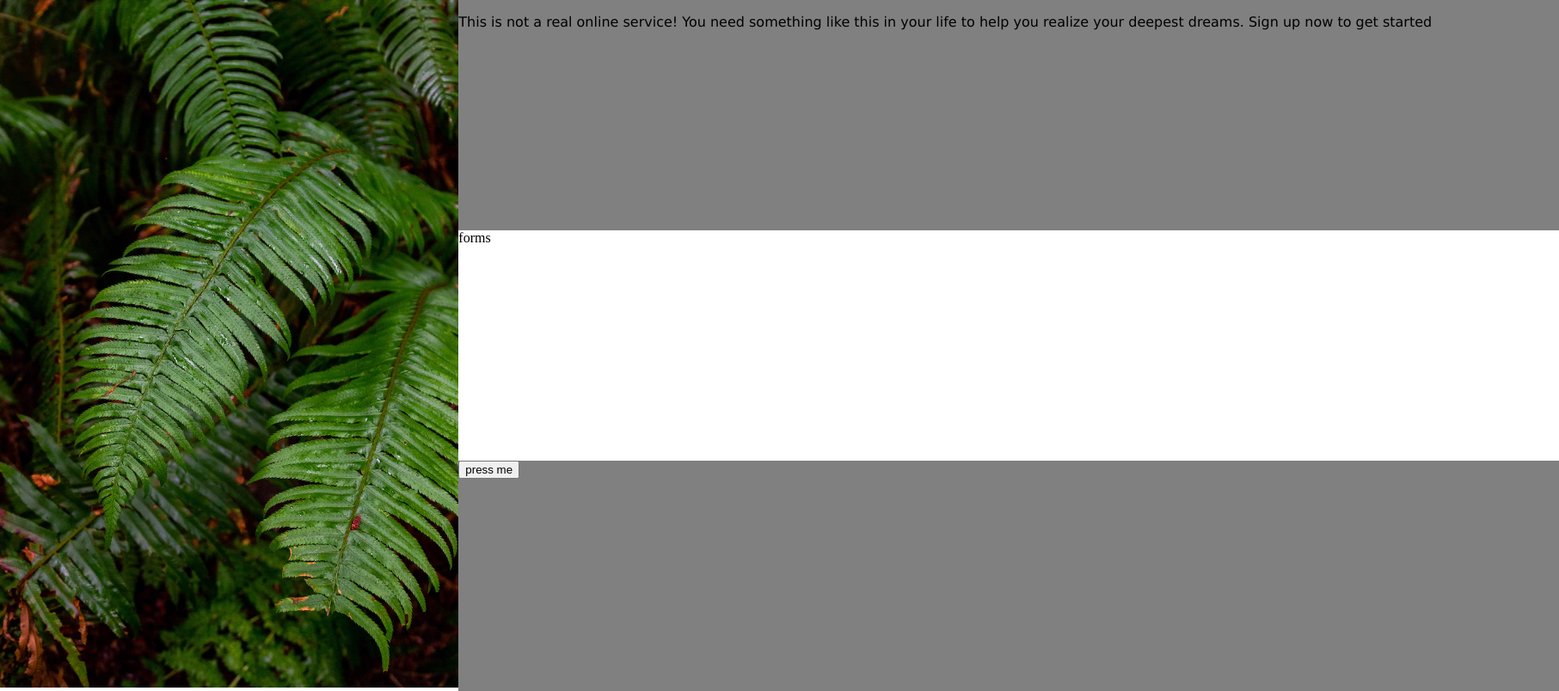
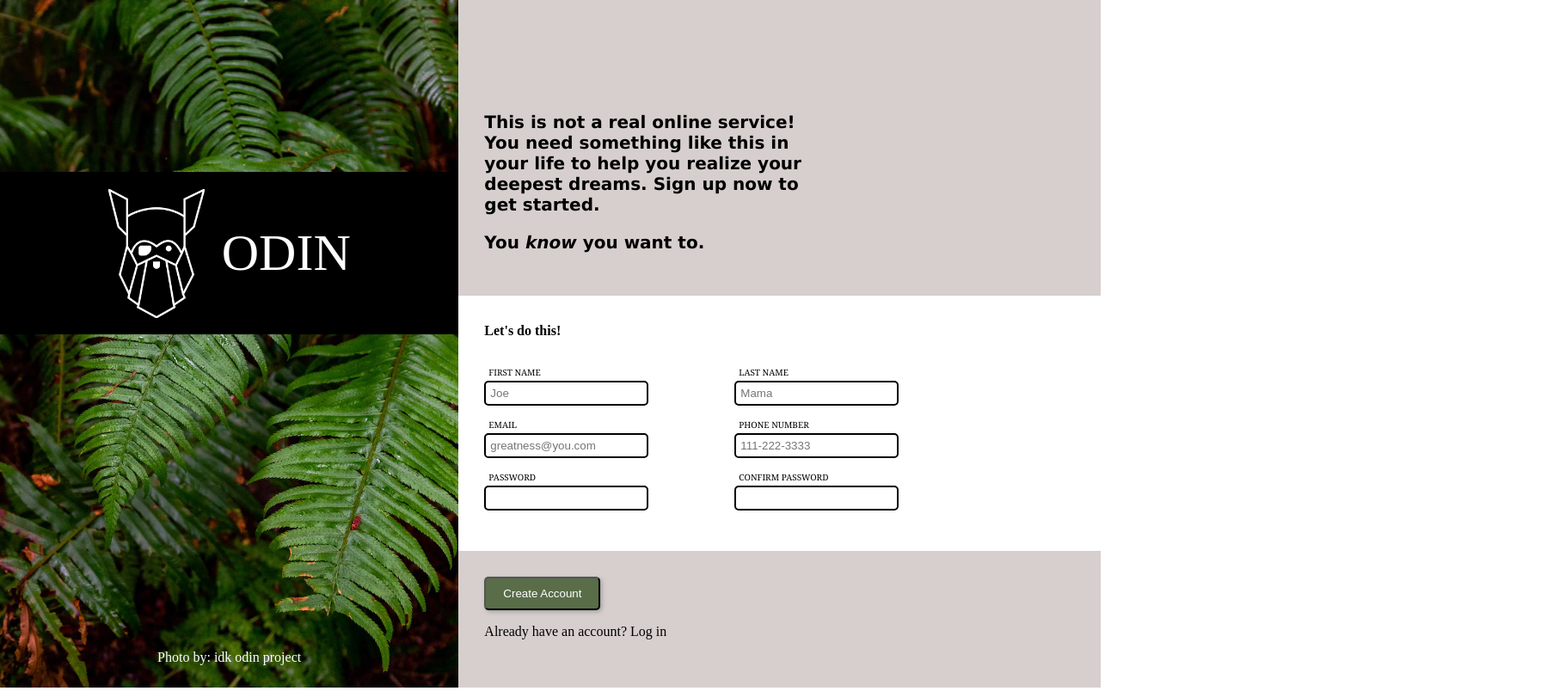
Before and after one commit to edwincheng0530/signup-form, a plain HTML site: page index.html in a window 1280 px wide. Shown: the whole page at 86% size, 1813 px wide, since content can reach past the window. Drawn offline with Linux system fonts and the light colour scheme.

Commit message:
Create base site

```diff
--- a/index.html
+++ b/index.html
@@ -8,15 +8,60 @@
     <link rel="stylesheet" href="styles.css">
 </head>
 <body>
-    <div class="entire-container">
+    <div class="sidebar">
         <div class="img-container">
-            <img src="green-leafs.webp" alt="Green leaves">
+            <div class="logo-and-title">
+                <img src="odin-logo.png" alt="The Odin Project Logo">
+                <p>ODIN</p>
+            </div>
         </div>
-        <div class="msg-container">
-            <div class="gray-bg description"><p>This is not a real online service! You need something like this in your life to help you realize your deepest dreams. Sign up now to get started</p></div>
-            <div class="forms">forms</div>
-            <div class="gray-bg button"><button>press me</button></div>
+        <img class="leaves" src="green-leafs.webp" alt="Green leaves">
+        <p class="credits">Photo by: idk odin project</p>
+    </div>
+
+    <form id="form" action="" method="get">
+        <div class="description">
+            <p id="main-description">This is not a real online service! You need something like this in your life to help you realize your deepest dreams. Sign up now to get started. </p>
+            <p id="secondary-description">You <i>know</i> you want to.</p>
         </div>
-    </div>
+        <legend id="legend">Let's do this!</legend>
+        <div class="info-container">
+            <div id="first-row">
+                <div class="question">
+                    <label for="first">FIRST NAME</label>
+                    <input type="text" id="first" name="first-name" placeholder="Joe" required>
+                </div>
+                <div class="question">
+                    <label for="last">LAST NAME</label>
+                    <input type="text" id="last" name="last-name" placeholder="Mama" required>
+                </div>
+            </div>
+            <div id="second-row">
+                <div class="question">
+                    <label for="email">EMAIL</label>
+                    <input type="email" id="email" name="email" placeholder="greatness@you.com" required>
+                </div>
+                <div class="question">
+                    <label for="number">PHONE NUMBER</label>
+                    <input type="text" inputmode="numeric" name="number" id="number" placeholder="111-222-3333" required>
+                </div>
+            </div>
+            <div id="third-row">
+                <div class="question">
+                    <label for="password">PASSWORD</label>
+                    <input type="password" id="password" name="password" class="error" required>
+                </div>
+                <div class="question">
+                    <label for="confirm">CONFIRM PASSWORD</label>
+                    <input type="password" id="confirm" name="confirm" class="error" required>
+                </div>
+            </div>
+        </div>
+        <div class="account">
+            <button type="submit" id="submit">Create Account</button>
+            <p class="log-in">Already have an account? <span class="green">Log in</span></p>
+        </div>
+    </form>
+    <!-- <div class="fillin"></div> -->
 </body>
 </html>
--- a/styles.css
+++ b/styles.css
@@ -4,35 +4,146 @@ html, body {
     padding: 0px;
 }
 
-.entire-container {
+body {
     display: flex;
 }
 
-img {
-    height: 100vh;
-    width: auto;
+.sidebar {
+    position: relative;
+    display: flex;
+    justify-content: center;
+    height: 100vh
 }
 
-.msg-container {
+.leaves {
+    height: 100vh;
+}
+
+.logo-and-title {
+    position: absolute;
     display: flex;
-    flex-direction: column;
-    justify-content: space-around;
+    align-items: center;
+    justify-content: center;
+    top: 200px;
+    gap: 20px;
+    color: white;
+    font-size: 60px;
+    background-color: black;
+    width: 100%;
+}
+
+.img-container img {
+    height: 150px;
+}
+
+.img-container p {
+    color: white
+}
+
+.credits {
+    position: absolute;
+    bottom: 10px;
+    color: white;
 }
 
 .description {
     font-family: 'Lucida Sans', 'Lucida Sans Regular', 'Lucida Grande', 'Lucida Sans Unicode', Geneva, Verdana, sans-serif;
-    flex: 1;
-    width: 100vw;
+    background-color: #D6CFCD;
+    padding: 30px;
 }
 
-.forms {
-    flex: 1;
+#main-description {
+    margin-top: 100px;
+    margin-right: 300px;
+    font-size: 20px;
+    font-weight: bold;
 }
 
-.button {
-    flex: 1;
+#secondary-description {
+    margin-right: 300px;
+    font-size: 20px;
+    font-weight: bold;
 }
 
-.gray-bg {
-    background-color: gray;
+#legend {
+    font-weight: bold;
+    padding-top: 30px;
+    padding-left: 30px;
 }
+
+label {
+    font-family: Cambria, Cochin, Georgia, Times, 'Times New Roman', serif;
+    font-size: 10px;
+    margin-left: 5px;
+}
+
+#form {
+    display: flex;
+    flex-direction: column;
+    height: 100vh;
+    gap: 2px;
+}
+
+#first-row {
+    display: flex;
+    gap: 100px;
+}
+
+#second-row {
+    display: flex;
+    gap: 100px;
+}
+
+#third-row {
+    display: flex;
+    gap: 100px;
+}
+
+.info-container {
+    padding: 30px;
+}
+
+
+input {
+    border: 2px solid #000;
+    margin-bottom: 15px;
+    padding: 5px;
+    border-radius: 5px;
+}
+
+input:valid {
+    border-color: black;
+}
+
+input:focus {
+    background-color: #D6CFCD;
+}
+
+
+.question {
+    display: flex;
+    flex-direction: column;
+    gap: 3px;
+}
+
+.account {
+    background-color: #D6CFCD;
+    height: 100%;
+    padding: 30px;
+    /* flex: 1; */
+}
+
+#submit {
+    background-color: #596D48;
+    color: white;
+    padding: 10px;
+    border-radius: 5px;
+    padding-left: 20px;
+    padding-right: 20px;
+    box-shadow: 2px 2px 5px rgb(160, 160, 160);
+}
+
+.fillin {
+    background-color: #D6CFCD;
+    height: 100%;
+}
```
Also changed, not shown: odin-logo.png (added).
